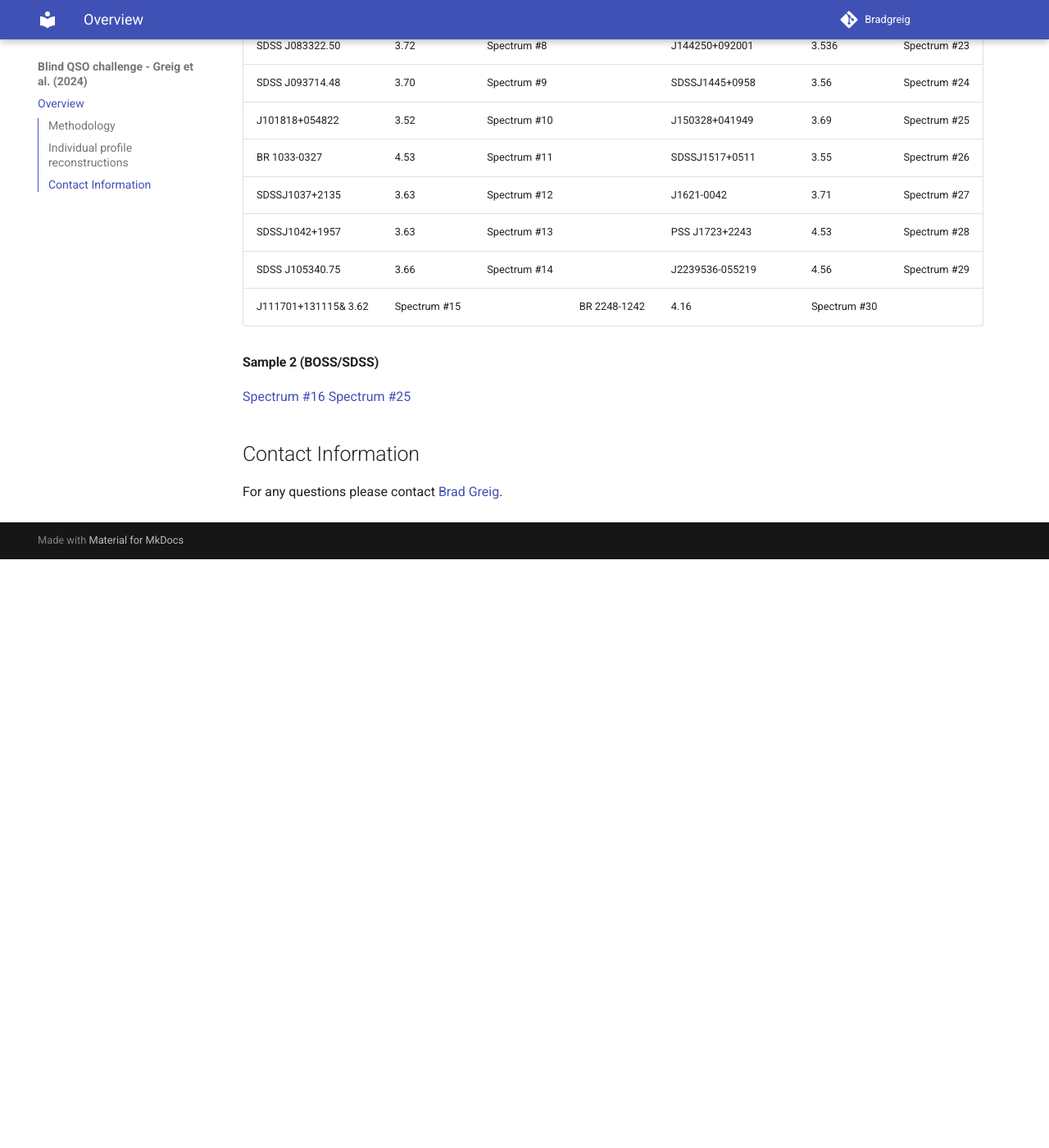
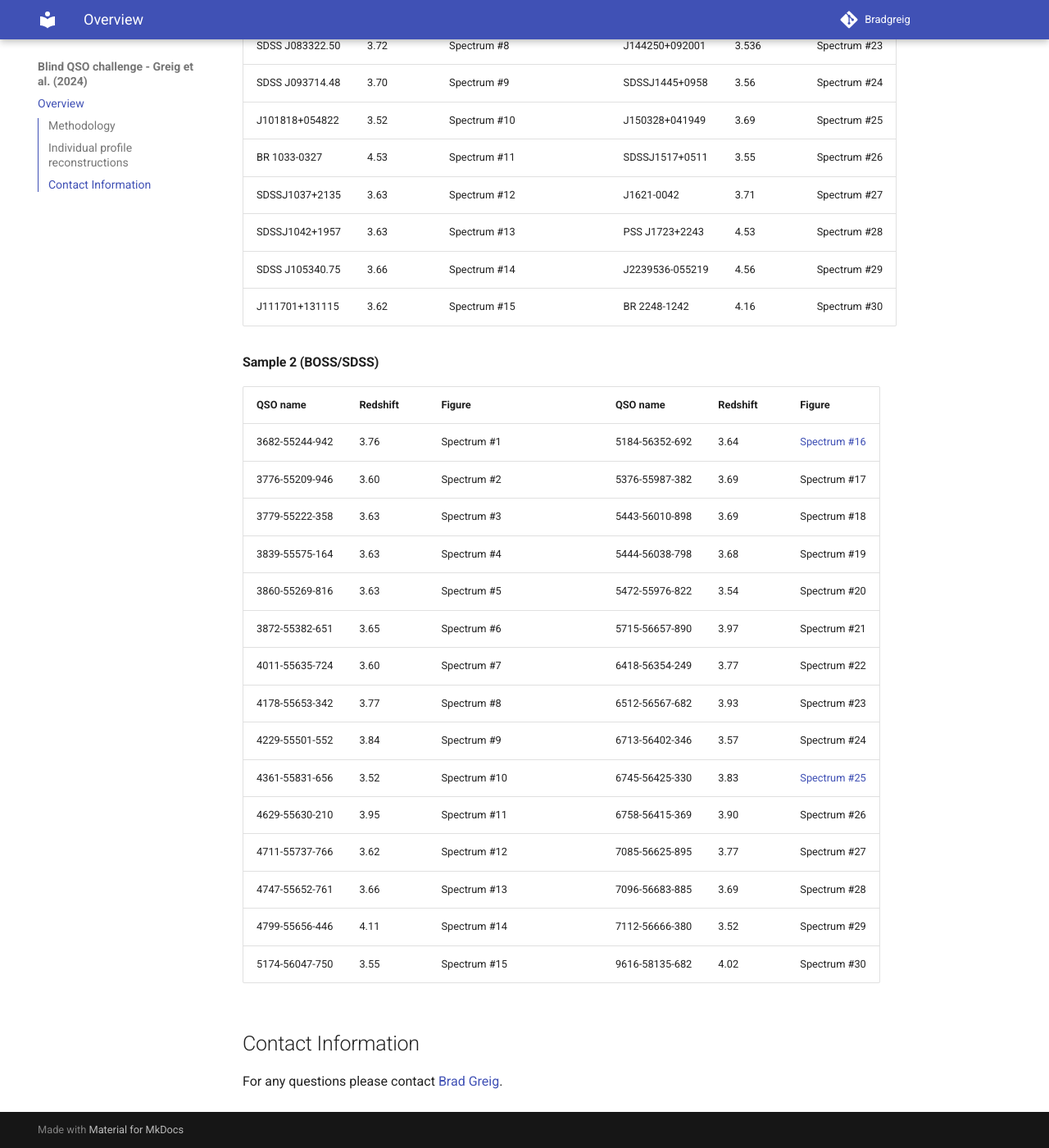
Before and after one commit to BradGreig/blind-QSO-challenge, an MkDocs documentation site: the page built from docs/index.md, in a window 1280 px wide and 1400 px high, scrolled down 894 px. Shown: the whole window at 82% size. Built offline with MkDocs 1.6.1 and Material for MkDocs 9.7.7, drawn with Linux system fonts in a browser that asks for light colours; before the commit the page ends 1576 px from its top, so only the background shows below that; some of the changed text lies outside the part shown.

Commit message:
Update index.md

```diff
--- a/docs/index.md
+++ b/docs/index.md
@@ -21,7 +21,7 @@ On this page you can find the following:
 | PMN J0100-2708 | 3.55 | [Spectrum #3](https://github.com/BradGreig/blind-QSO-challenge/blob/main/data/Sample1/Sample1_Spectrum3.pdf) | | SDSSJ1202-0054 | 3.59 | Spectrum #18 |
 | PSS J0117+1552 | 4.24 | [Spectrum #4](https://github.com/BradGreig/blind-QSO-challenge/blob/main/data/Sample1/Sample1_Spectrum4.pdf) | | J124837+130440 |3.72  | Spectrum #19 |
 | BR J0401-1711 | 4.23 | Spectrum #5 | | J135247+130311 | 3.71 | Spectrum #20 |
-| BR J0529-3526 | 4.42 | Spectrum #6 | | SDSSJ1416+1811& 3.59 | Spectrum #21 |
+| BR J0529-3526 | 4.42 | Spectrum #6 | | SDSSJ1416+1811 | 3.59 | Spectrum #21 |
 | SDSS J075552.41 | 3.67 | Spectrum #7 | | PKS B1418-064 | 3.69 | Spectrum #22 |
 | SDSS J083322.50 | 3.72 | Spectrum #8 | | J144250+092001 | 3.536 | Spectrum #23 |
 | SDSS J093714.48 | 3.70 | Spectrum #9 | | SDSSJ1445+0958 | 3.56 | Spectrum #24 |
@@ -30,12 +30,27 @@ On this page you can find the following:
 | SDSSJ1037+2135 | 3.63 | Spectrum #12 | | J1621-0042 | 3.71 | Spectrum #27 |
 | SDSSJ1042+1957 | 3.63 | Spectrum #13 | | PSS J1723+2243 | 4.53 | Spectrum #28 |
 | SDSS J105340.75| 3.66 | Spectrum #14 | | J2239536-055219 | 4.56 | Spectrum #29 |
-| J111701+131115& 3.62 | Spectrum #15 | | BR 2248-1242 | 4.16 | Spectrum #30 |
+| J111701+131115 | 3.62 | Spectrum #15 | | BR 2248-1242 | 4.16 | Spectrum #30 |
 
 #### Sample 2 (BOSS/SDSS)
 
-[Spectrum #16](https://github.com/BradGreig/blind-QSO-challenge/blob/main/data/Sample2/Sample2_Spectrum16.pdf)
-[Spectrum #25](https://github.com/BradGreig/blind-QSO-challenge/blob/main/data/Sample2/Sample2_Spectrum25.pdf)
+| QSO name | Redshift | Figure | | QSO name | Redshift | Figure |
+| -------- | ------- | -------- | ------- | -------- | ------- | ------- |
+| 3682-55244-942 | 3.76 | Spectrum #1 | | 5184-56352-692 | 3.64 | [Spectrum #16](https://github.com/BradGreig/blind-QSO-challenge/blob/main/data/Sample2/Sample2_Spectrum16.pdf) |
+| 3776-55209-946 | 3.60 | Spectrum #2 | | 5376-55987-382 | 3.69 | Spectrum #17 |
+| 3779-55222-358 | 3.63 | Spectrum #3 | |  5443-56010-898 | 3.69 | Spectrum #18 |
+| 3839-55575-164 | 3.63 | Spectrum #4 | | 5444-56038-798 | 3.68  | Spectrum #19 |
+| 3860-55269-816 | 3.63 | Spectrum #5 | | 5472-55976-822 | 3.54 | Spectrum #20 |
+| 3872-55382-651 | 3.65 | Spectrum #6 | | 5715-56657-890 | 3.97 | Spectrum #21 |
+| 4011-55635-724 | 3.60 | Spectrum #7 | | 6418-56354-249 | 3.77 | Spectrum #22 |
+| 4178-55653-342 | 3.77 | Spectrum #8 | | 6512-56567-682 | 3.93 | Spectrum #23 |
+| 4229-55501-552 | 3.84 | Spectrum #9 | | 6713-56402-346 | 3.57 | Spectrum #24 |
+| 4361-55831-656 | 3.52 | Spectrum #10 | | 6745-56425-330 | 3.83 | [Spectrum #25](https://github.com/BradGreig/blind-QSO-challenge/blob/main/data/Sample2/Sample2_Spectrum25.pdf) |
+| 4629-55630-210 | 3.95 | Spectrum #11 | | 6758-56415-369 | 3.90 | Spectrum #26 |
+| 4711-55737-766 | 3.62 | Spectrum #12 | | 7085-56625-895 | 3.77 | Spectrum #27 |
+| 4747-55652-761 | 3.66 | Spectrum #13 | | 7096-56683-885 | 3.69 | Spectrum #28 |
+| 4799-55656-446 | 4.11 | Spectrum #14 | | 7112-56666-380 | 3.52 | Spectrum #29 |
+| 5174-56047-750 | 3.55 | Spectrum #15 | | 9616-58135-682 | 4.02 | Spectrum #30 |
 
 ## Contact Information
 
```
